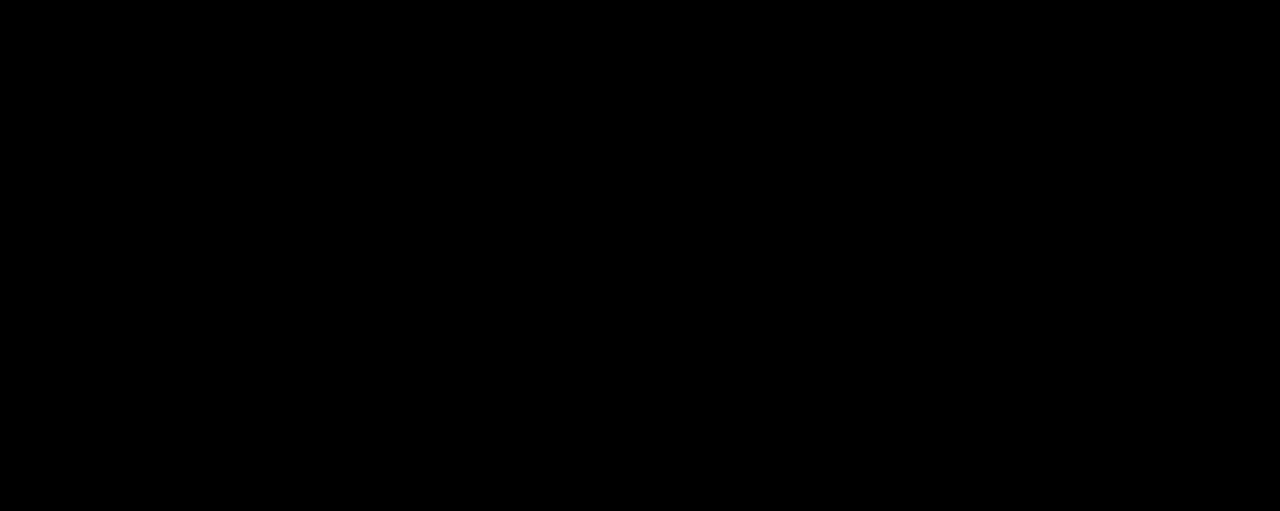
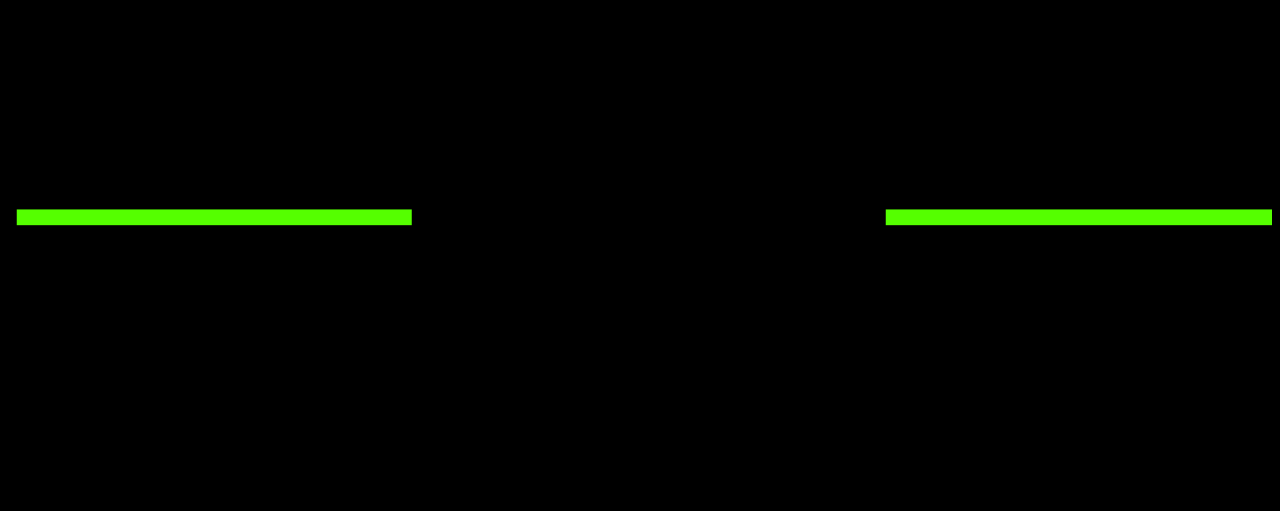
Before and after one commit to ktomanelli/Snake, a plain HTML site: page index.html in a window 1280 px wide. Drawn offline with Linux system fonts and the light colour scheme.

Commit message:
completed window restriction/game pace
made canvas 100%height/width and implemented a setTimeout function to make game a bit more playable.

```diff
--- a/index.html
+++ b/index.html
@@ -6,6 +6,16 @@
     <meta name="viewport" content="width=device-width, initial-scale=1.0">
     <meta http-equiv="X-UA-Compatible" content="ie=edge">
     <title>Document</title>
+    <style>
+        html {
+            height: 100%;
+        }
+
+        #canvas {
+            height: 100%;
+            width: 100%
+        }
+    </style>
 </head>
 
 <body>
--- a/snake.js
+++ b/snake.js
@@ -2,14 +2,14 @@ const canvas = document.querySelector('#canvas');
 const ctx = canvas.getContext('2d');
 
 const { width, height } = canvas;
-const speed = 10;
+const speed = 20;
 
 let x = Math.floor((Math.random() * width) / 2);
 let y = Math.floor((Math.random() * height) / 2);
 
 const snakeCoords = [];
 let direction = 0;
-const length = 100;
+const length = 50;
 ctx.lineJoin = 'square';
 ctx.lineCap = 'square';
 ctx.lineWidth = 20;
@@ -19,6 +19,9 @@ ctx.strokeStyle = `hsl(100,100%,50%)`;
 function getChange(num, dir) {
   if (num === 0) {
     if (dir === 0) {
+      if (x >= width) {
+        x = 0;
+      }
       x += speed;
       return 1;
     }
@@ -26,6 +29,9 @@ function getChange(num, dir) {
       return 0;
     }
     if (dir === 180) {
+      if (x <= 0) {
+        x = width;
+      }
       x -= speed;
       return -1;
     }
@@ -37,6 +43,9 @@ function getChange(num, dir) {
       return 0;
     }
     if (dir === 90) {
+      if (y <= 0) {
+        y = height;
+      }
       y -= speed;
       return 1;
     }
@@ -44,6 +53,9 @@ function getChange(num, dir) {
       return 0;
     }
     if (dir === 270) {
+      if (y >= height) {
+        y = 0;
+      }
       y += speed;
       return -1;
     }
@@ -51,7 +63,7 @@ function getChange(num, dir) {
 }
 
 function buildSnake(dir) {
-  for (let i = 0; i < length; i++) {
+  for (let i = 0; i < length; i += 1) {
     snakeCoords.unshift([
       x + i * getChange(0, direction),
       y + i * getChange(1, direction),
@@ -62,11 +74,12 @@ function updateSnake(dir) {
   snakeCoords.unshift([x + getChange(0, dir), y + getChange(1, dir)]);
   snakeCoords.pop();
 }
-function draw(dir) {
+function draw() {
   ctx.beginPath();
-  updateSnake(dir);
-  console.log(snakeCoords);
-  for (let i = 0; i < snakeCoords.length; i++) {
+  updateSnake(direction);
+  // console.log(snakeCoords);
+  // console.log(speed);
+  for (let i = 0; i < snakeCoords.length; i += 1) {
     ctx.moveTo(snakeCoords[i][0], snakeCoords[i][1]);
     ctx.lineTo(snakeCoords[i][0], snakeCoords[i][1]);
     ctx.stroke();
@@ -94,14 +107,16 @@ function handleKey(e) {
           break;
       }
     }
-    draw(direction);
+    // draw();
   }
 }
 function gameLoop() {
-  ctx.clearRect(0, 0, width, height);
-  draw(direction);
-
-  requestAnimationFrame(gameLoop);
+  window.setTimeout(() => {
+    ctx.clearRect(0, 0, width, height);
+    draw();
+    requestAnimationFrame(gameLoop);
+  }, 50);
+  // requestAnimationFrame(gameLoop);
 }
 
 window.addEventListener('keydown', handleKey);
```
